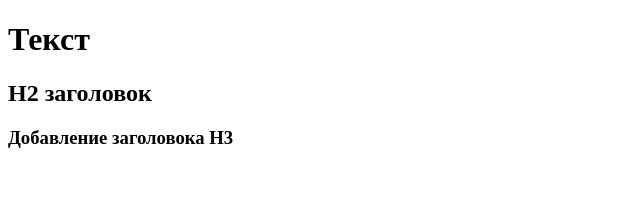
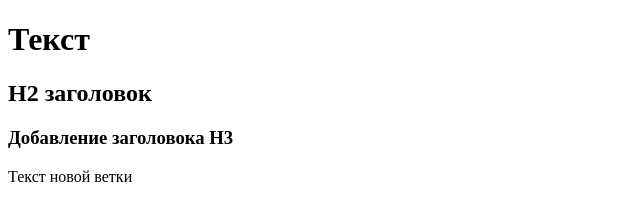
Before and after one commit to Ildar1503/git-test, a plain HTML site: page index.html in a window 1280 px wide. Shown: the whole page, without its empty margins (0-640 px from the left). Drawn offline with Linux system fonts and the light colour scheme.

Commit message:
Добавление параграфа в новую ветку

```diff
--- a/index.html
+++ b/index.html
@@ -11,5 +11,6 @@
     </h1>
     <h2>H2 заголовок</h2>
     <h3>Добавление заголовока H3</h3>
+    <p>Текст новой ветки</p>
 </body>
 </html>
```
